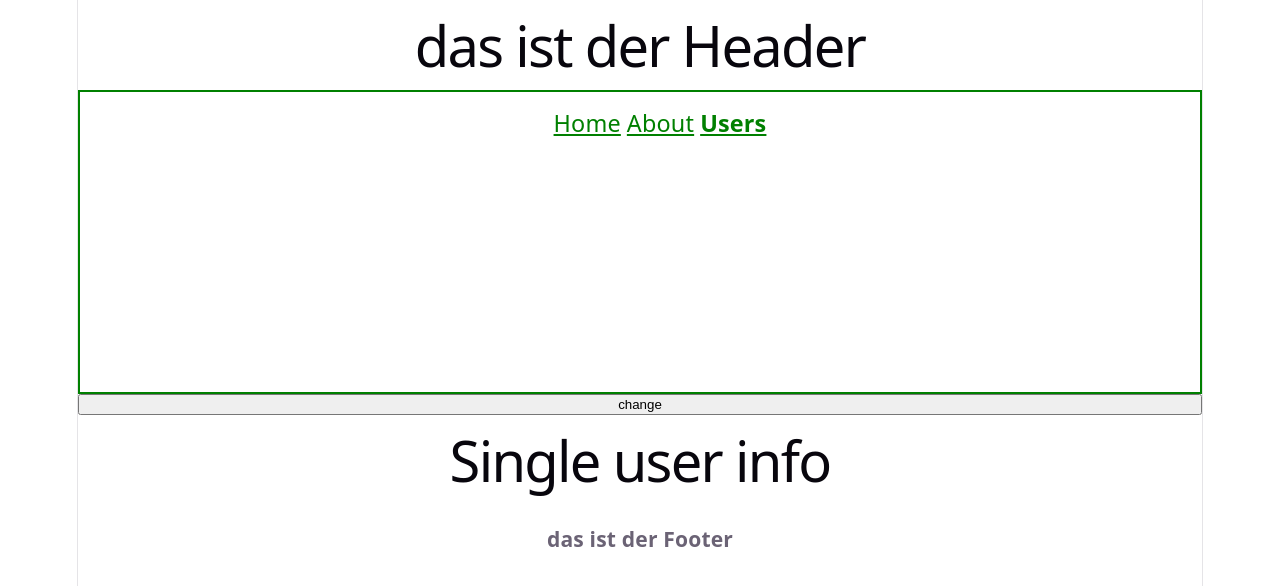
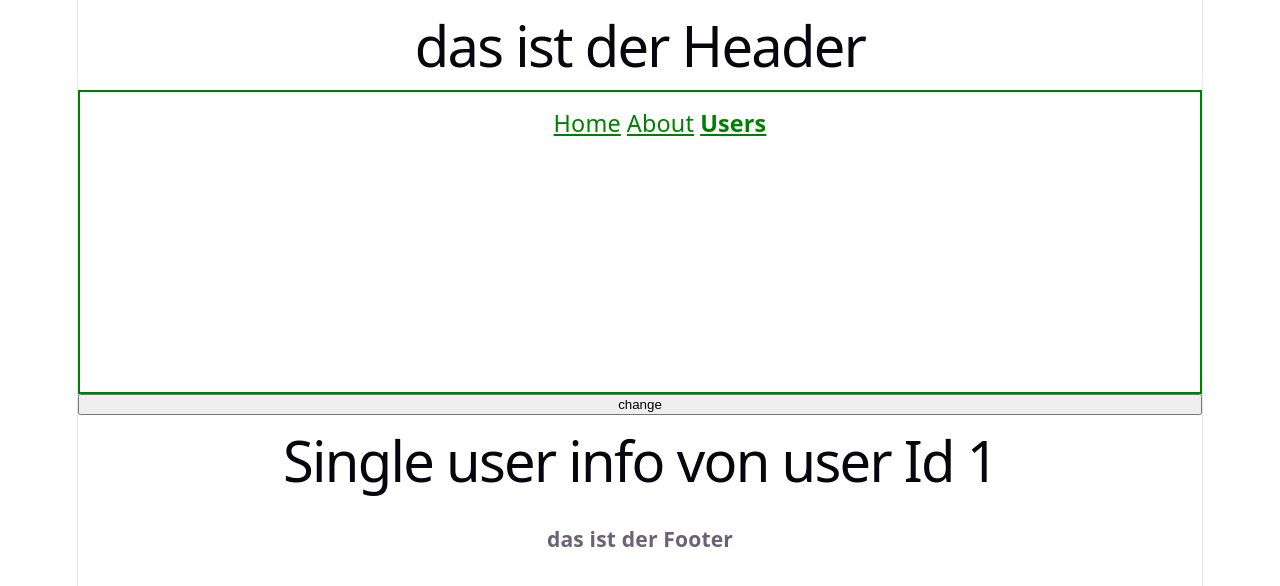
Before and after one commit to pewobox79/itzbund_react_js_woche3, a React (Vite) app in the folder react-basic/: page /users/1 in a window 1280 px wide. Shown: the top 586 px of the page. Built offline with nearby package versions, Linux system fonts and the light colour scheme.

Commit message:
tag 3 final

```diff
--- a/react-basic/src/features/UserFeature/UserItem.jsx
+++ b/react-basic/src/features/UserFeature/UserItem.jsx
@@ -1,11 +1,13 @@
 import Heading from "../../components/Heading"
 import Paragraph from "../../components/Paragraph"
+import {Link} from 'react-router'
 
-const UserItem =({username, email})=>{
+const UserItem =({id, username, email})=>{
 
     return <div className="userItem">
         <Heading title={username} variant="h2"/>
         <Paragraph text={email}/>
+        <Link to={`/users/${id}`}>Details</Link>
     </div>
 }
 
--- a/react-basic/src/pages/SingleUserPage.jsx
+++ b/react-basic/src/pages/SingleUserPage.jsx
@@ -1,6 +1,8 @@
-const SingleUserPage =()=>{
+import { useParams } from 'react-router'
+const SingleUserPage = () => {
+    const {id} = useParams()
 
-    return <h1>Single user info</h1>
+    return <h1>Single user info von user Id {id}</h1>
 
 }
 
```
